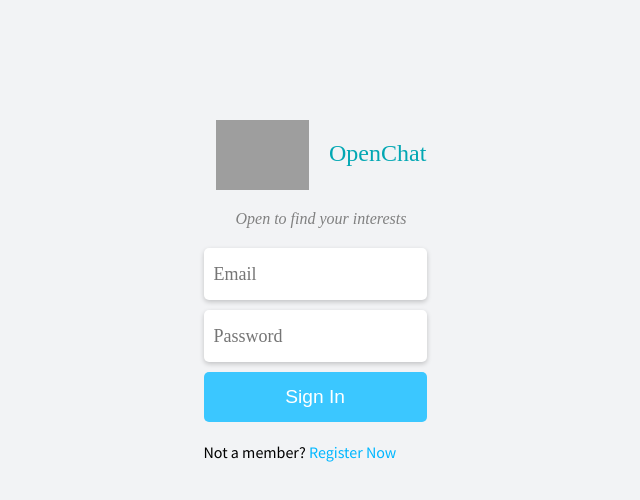
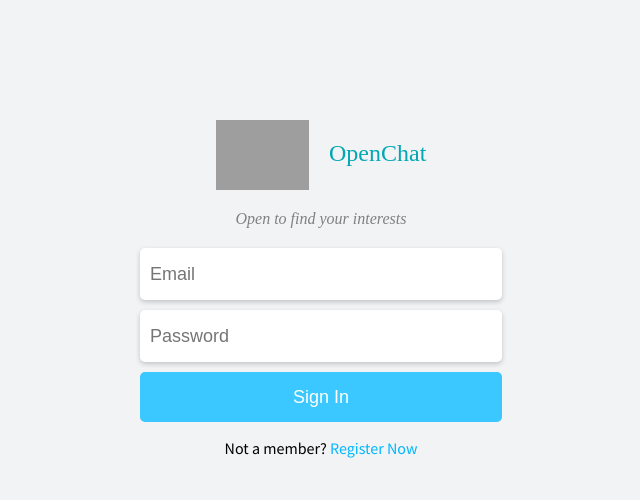
Before and after one commit to RioterTrov97/chat-app-frontend, a React (Create React App) app: page / in a window 1280 px wide. Shown: the top 500 px of the page, without its empty margins (319-959 px from the left). Built offline with nearby package versions, Linux system fonts and the light colour scheme; no server answers; grey boxes are pictures that could not be loaded.

Commit message:
CSS fixes

```diff
--- a/src/screens/Login.js
+++ b/src/screens/Login.js
@@ -44,10 +44,9 @@ function Login() {
 			{loading ? (
 				<LoadingScreen />
 			) : (
-				<div>
+				<>
 					<form>
 						{isSignUp ? (
-							<div className="logins">
 							<input
 								className="loginInput"
 								value={name}
@@ -55,7 +54,6 @@ function Login() {
 								placeholder="Full name"
 								type="text"
 							/>
-							</div>
 						) : null}
 
 						<input
@@ -74,7 +72,6 @@ function Login() {
 						/>
 
 						<button
-							type="submit"
 							className="loginButton"
 							onClick={isSignUp ? signUp : signIn}>
 							{isSignUp ? 'Sign Up' : 'Sign In'}
@@ -88,7 +85,7 @@ function Login() {
 							{isSignUp ? 'Login' : 'Register Now'}
 						</span>
 					</p>
-				</div>
+				</>
 			)}
 		</div>
 	);
--- a/src/styles/Login.css
+++ b/src/styles/Login.css
@@ -1,8 +1,8 @@
 .login {
-	display: grid;
-	place-items: center;
-	margin-left: auto;
-	margin-right: auto;
+	display: flex;
+	flex-direction: column;
+	align-items: center;
+	justify-content: center;
 	padding-top: 100px;
 	padding-bottom: 100px;
 }
@@ -40,9 +40,12 @@
 	margin-right: 20px;
 }
 
-.login > div > form {
+.login > form {
 	display: flex;
 	flex-direction: column;
+	align-items: center;
+	justify-content: center;
+	width: 100%;
 }
 
 .loginInput {
@@ -50,7 +53,6 @@
 	max-width: 350px;
 	height: 50px;
 	font-size: 18px;
-	font-family: cursive;
 	outline: none;
 	font-weight: 400;
 	padding-left: 10px;
@@ -67,10 +69,10 @@
 
 .loginButton {
 	cursor: pointer;
-	width: 95%;
-	max-width: 350px;
+	width: 90%;
+	max-width: 362px;
 	height: 50px;
-	font-size: 1.2em;
+	font-size: 18px;
 	color: #fff;
 	border: none;
 	background-color: rgb(59, 199, 255);
--- a/src/styles/createChatroom.css
+++ b/src/styles/createChatroom.css
@@ -10,6 +10,7 @@
 .createChatGoBack {
 	width: 7em;
 	border: none;
+	margin-left: 5vw;
 	border-radius: 5px;
 	padding: 0.5em;
 	text-align: center;
@@ -41,7 +42,7 @@
 	box-shadow: 0 2px 5px rgba(0, 0, 0, 0.2);
 	border-radius: 10px;
 	width: 75vw;
-	max-width: 350px;
+	max-width: 450px;
 	background: white;
 	margin-left: 18vw;
 }
```
Lines whose indentation alone changed are shown as unchanged.
